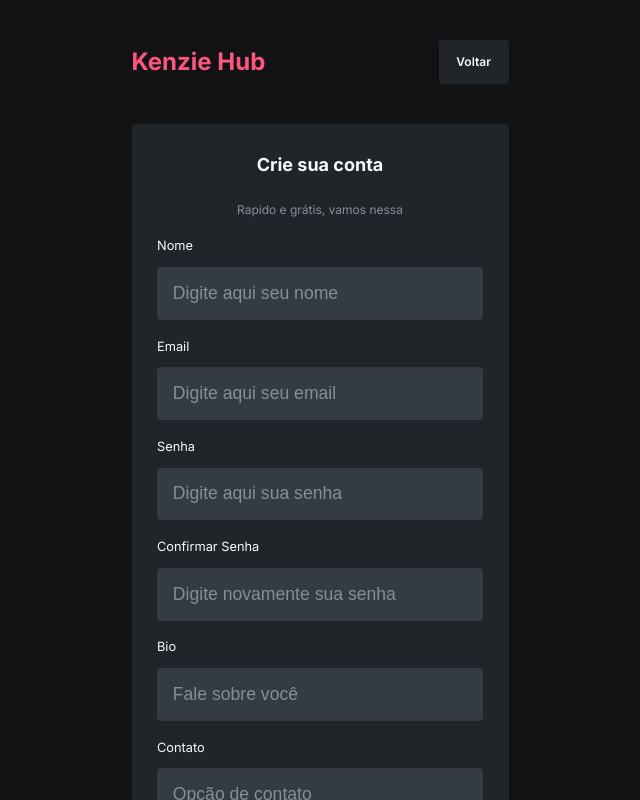
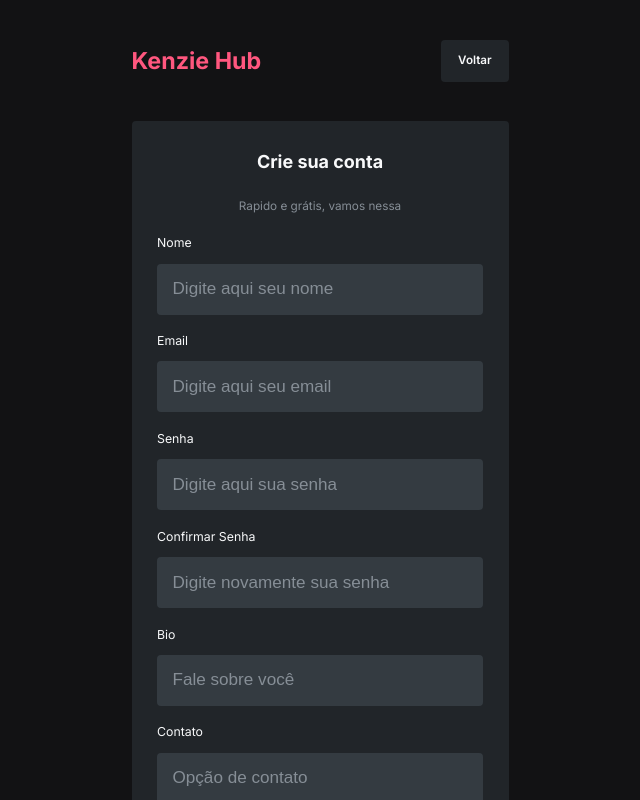
Before and after one commit to Kenzie-Academy-Brasil-Developers/Kenzie-Academy-Brasil-Developers-react-entrega-kenzie-hub-Eleilson-Dev, a React (Vite) app: page /register in a window 1280 px wide. Shown: the top 800 px of the page, without its empty margins (320-960 px from the left). Built offline with nearby package versions, Linux system fonts and the light colour scheme.

Commit message:
Entrega-kenzie-hub pagina de registro criada update

```diff
--- a/src/components/FormRegister/styles.module.scss
+++ b/src/components/FormRegister/styles.module.scss
@@ -5,12 +5,11 @@
   background-color: var(--Grey-3);
   border-radius: 0.25rem;
   margin-bottom: 4rem;
-  height: 891.19px;
 
   header {
     margin: 2rem 0rem 1.24rem 0rem;
     display: flex;
-    gap: 30px;
+    gap: clamp(1.7rem, 1.635rem + 0.267vw, 1.875rem);
     flex-direction: column;
 
     p {
@@ -32,7 +31,7 @@
     color: var(--Grey-0);
     background-color: var(--Color-primary);
     font-weight: 500;
-    font-size: 1rem;
+    font-size: clamp(0.9rem, 0.863rem + 0.152vw, 1rem);
 
     &:disabled {
       cursor: not-allowed;
--- a/src/fragments/Input/styles.module.scss
+++ b/src/fragments/Input/styles.module.scss
@@ -1,19 +1,19 @@
 .inputBox {
-  margin-bottom: 1rem;
+  margin-bottom: clamp(0.9rem, 0.863rem + 0.152vw, 1rem);
 
   label {
     margin-top: 0.3rem;
-    margin-bottom: 14px;
+    margin-bottom: 0.875rem;
     text-transform: capitalize;
-    font-size: 0.8rem;
+    font-size: clamp(0.75rem, 0.526rem + 0.305vw, 0.8rem);
   }
 
   input {
-    padding: 0.99rem;
+    padding: clamp(0.85rem, 0.798rem + 0.213vw, 0.99rem);
     background-color: var(--Grey-2);
     border: none;
     outline: none;
-    font-size: 1.1rem;
+    font-size: clamp(0.9rem, 0.826rem + 0.305vw, 1.1rem);
     color: var(--Grey-0);
     border-radius: 0.25rem;
   }
--- a/src/pages/Register/styles.module.scss
+++ b/src/pages/Register/styles.module.scss
@@ -9,7 +9,7 @@
     h1 {
       color: var(--Color-primary);
       font-weight: bold;
-      font-size: 1.5rem;
+      font-size: clamp(1.2rem, 1.089rem + 0.457vw, 1.5rem);
     }
 
     a {
@@ -17,9 +17,10 @@
       align-items: center;
       justify-content: center;
       background-color: var(--Grey-3);
-      font-size: 0.75rem;
+      font-size: clamp(0.6rem, 0.544rem + 0.229vw, 0.75rem);
       font-weight: 600;
-      padding: 1rem 1.1rem;
+      padding: clamp(0.6rem, 0.451rem + 0.61vw, 1rem)
+        clamp(0.8rem, 0.689rem + 0.457vw, 1.1rem);
       border-radius: 0.25rem;
 
       &:hover {
--- a/src/styles/typography.scss
+++ b/src/styles/typography.scss
@@ -6,7 +6,7 @@ body {
 
 .Title1 {
   font-weight: bold;
-  font-size: 1.125rem;
+  font-size: clamp(1rem, 1.091rem + 0.038vw, 1.125rem);
 }
 
 .Title2 {
@@ -16,7 +16,7 @@ body {
 
 .Headline {
   font-weight: normal;
-  font-size: 0.75rem;
+  font-size: clamp(0.65rem, 0.613rem + 0.152vw, 0.75rem);
 }
 
 .HeadlineBold {
```
